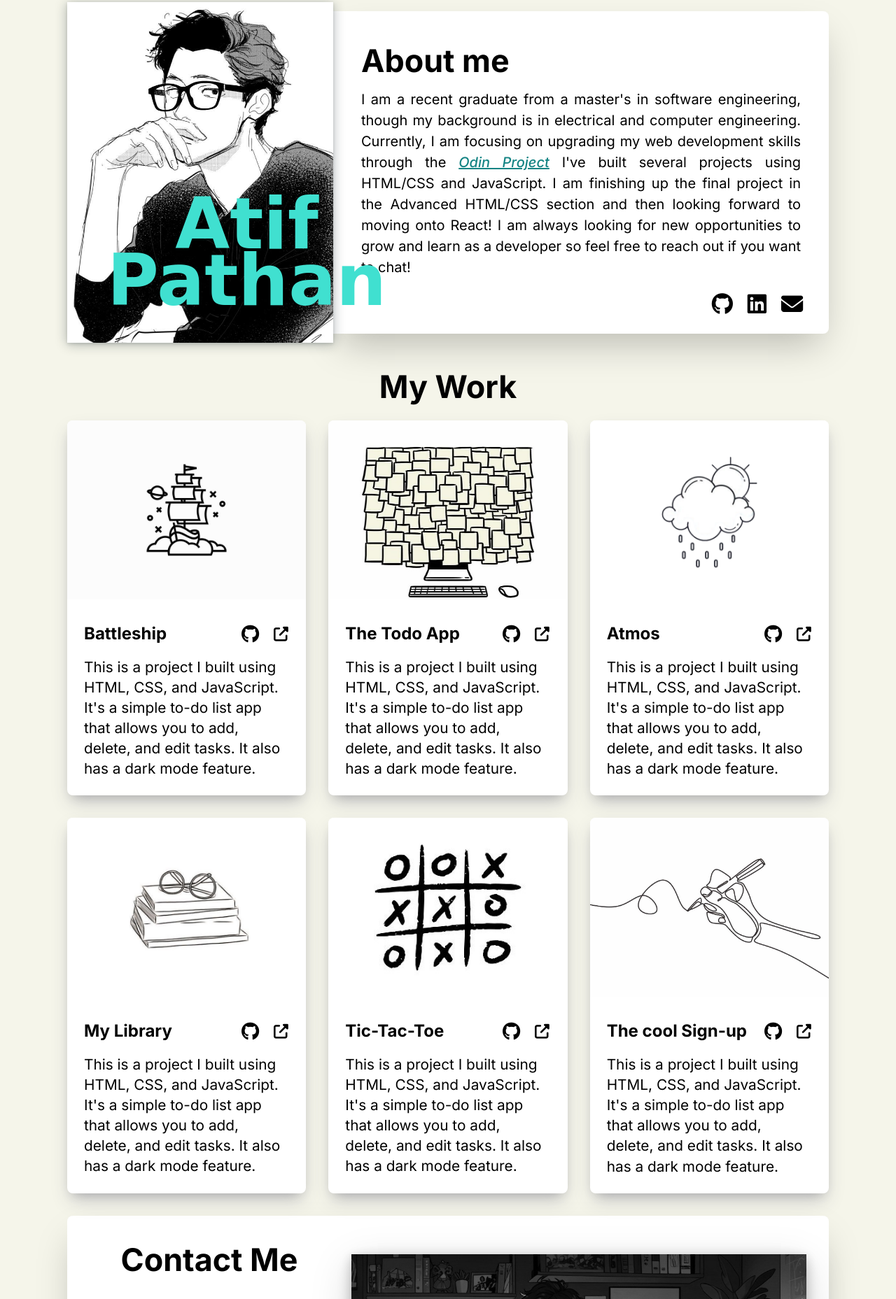
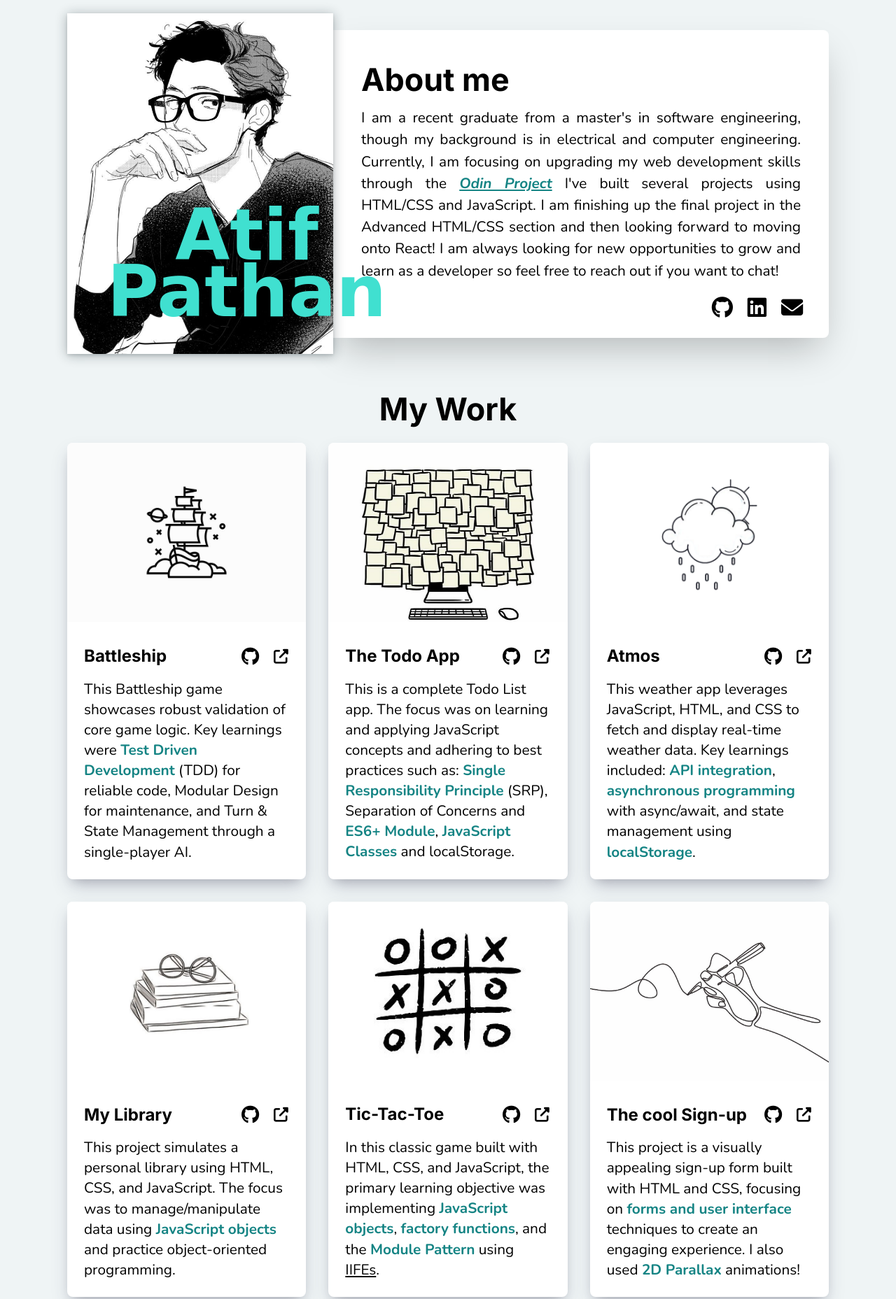
Before and after one commit to Atif-Pathan/homepage, a plain HTML site: page index.html in a window 1280 px wide. Shown: the part 29-1886 px from the top of the page at 70% size. Drawn offline with nearby package versions, Linux system fonts and the light colour scheme; a web font is replaced by a local one.

Commit message:
update UI styles

```diff
--- a/index.html
+++ b/index.html
@@ -109,9 +109,7 @@
             </nav>
           </div>
           <p class="card-content">
-            This is a project I built using HTML, CSS, and JavaScript. It's a
-            simple to-do list app that allows you to add, delete, and edit tasks.
-            It also has a dark mode feature.
+            This Battleship game showcases robust validation of core game logic. Key learnings were <strong>Test Driven Development</strong> (TDD) for reliable code, Modular Design for maintenance, and Turn & State Management through a single-player AI.
           </p>
         </article>
         <article class="project-card">
@@ -147,9 +145,7 @@
             </nav>
           </div>
           <p class="card-content">
-            This is a project I built using HTML, CSS, and JavaScript. It's a
-            simple to-do list app that allows you to add, delete, and edit tasks.
-            It also has a dark mode feature.
+            This is a complete Todo List app. The focus was on learning and applying JavaScript concepts and adhering to best practices such as: <strong>Single Responsibility Principle</strong> (SRP), Separation of Concerns and <strong>ES6+ Module</strong>, <strong>JavaScript Classes</strong> and localStorage.
           </p>
         </article>
         <article class="project-card">
@@ -185,9 +181,7 @@
             </nav>
           </div>
           <p class="card-content">
-            This is a project I built using HTML, CSS, and JavaScript. It's a
-            simple to-do list app that allows you to add, delete, and edit tasks.
-            It also has a dark mode feature.
+            This weather app leverages JavaScript, HTML, and CSS to fetch and display real-time weather data. Key learnings included: <strong>API integration</strong>, <strong>asynchronous programming</strong> with async/await, and state management using <strong>localStorage</strong>.
           </p>
         </article>
         <article class="project-card">
@@ -223,9 +217,7 @@
             </nav>
           </div>
           <p class="card-content">
-            This is a project I built using HTML, CSS, and JavaScript. It's a
-            simple to-do list app that allows you to add, delete, and edit tasks.
-            It also has a dark mode feature.
+            This project simulates a personal library using HTML, CSS, and JavaScript. The focus was to manage/manipulate data using <strong>JavaScript objects</strong> and practice object-oriented programming.
           </p>
         </article>
         <article class="project-card">
@@ -261,9 +253,7 @@
             </nav>
           </div>
           <p class="card-content">
-            This is a project I built using HTML, CSS, and JavaScript. It's a
-            simple to-do list app that allows you to add, delete, and edit tasks.
-            It also has a dark mode feature.
+            In this classic game built with HTML, CSS, and JavaScript, the primary learning objective was implementing <strong>JavaScript objects</strong>, <strong>factory functions</strong>, and the <strong>Module Pattern</strong> using <u>IIFEs</u>.
           </p>
         </article>
         <article class="project-card">
@@ -299,9 +289,7 @@
             </nav>
           </div>
           <p class="card-content">
-            This is a project I built using HTML, CSS, and JavaScript. It's a
-            simple to-do list app that allows you to add, delete, and edit tasks.
-            It also has a dark mode feature.
+            This project is a visually appealing sign-up form built with HTML and CSS, focusing on <strong>forms and user interface</strong> techniques to create an engaging experience. I also used <strong>2D Parallax</strong> animations!
           </p>
         </article>
       </div>
--- a/main.js
+++ b/main.js
@@ -27,8 +27,8 @@ document.addEventListener('DOMContentLoaded', function() {
         // Calculate rotation (values between -25 and 25 degrees)
         // Use requestAnimationFrame for smoother performance
         requestAnimationFrame(() => {
-            const rotateY = (mouseX / (rect.width / 2)) * 12;
-            const rotateX = (mouseY / (rect.height / 2)) * -12;
+            const rotateY = (mouseX / (rect.width / 2)) * 15;
+            const rotateX = (mouseY / (rect.height / 2)) * -15;
 
             // Apply the rotation with CSS variables
             card.style.setProperty('--rotateX', `${rotateX}deg`);
--- a/styles.css
+++ b/styles.css
@@ -1,5 +1,4 @@
-
-@import url('https://fonts.googleapis.com/css2?family=Anton&family=Fuggles&family=Inter:ital,opsz,wght@0,14..32,100..900;1,14..32,100..900&display=swap');
+@import url('https://fonts.googleapis.com/css2?family=Anton&family=Fuggles&family=Inter:ital,opsz,wght@0,14..32,100..900;1,14..32,100..900&family=Nunito:ital,wght@0,200..1000;1,200..1000&display=swap');
 /*
     1. Use a more-intuitive box-sizing model.
 */
@@ -32,7 +31,7 @@ body {
   font-family: "Inter", sans-serif;
   min-width: 200px;
   overflow-y: auto;
-  background-color: rgb(245, 245, 234);
+  background-color: #eff4f5;
   display: flex;
   flex-direction: column;
   align-items: center;
@@ -107,7 +106,7 @@ li {
 header {
     display: flex;
     flex-direction: column;
-    margin: 2rem;
+    margin: 3rem 2rem;
     align-items: center;
     gap: 1rem;
 }
@@ -120,11 +119,11 @@ main, footer {
 }
 
 main {
-    margin: 0 2rem 2rem 2rem;
+    margin: 0 2rem 3rem 2rem;
 }
 
 footer {
-    margin: 0 2rem;
+    margin: 0 3rem;
 }
 
 header, main, footer {
@@ -189,6 +188,7 @@ header, main, footer {
 .about-me {
     text-align: center;
     padding-bottom: 1rem;
+    font-size: 1.1rem;
 }
 
 .links {
@@ -218,6 +218,19 @@ a {
     text-decoration: underline;
     font-weight: 500;
     font-style: italic;
+}
+
+.about-me > a {
+    font-weight: 700;
+}
+
+strong {
+    color: rgb(21, 132, 132);
+    font-weight: 500;
+}
+
+.card-content > strong {
+    font-weight: 700;
 }
 
 /* Base card styling without 3D transforms */
@@ -260,7 +273,7 @@ a {
     /* Enhanced shadow on hover */
     .project-card:hover::before {
         opacity: 0.25; /* Stronger shadow on hover */
-        background: linear-gradient(135deg, rgb(0, 150, 150), rgb(1, 88, 88)); /* Teal/turquoise tint */
+        background: linear-gradient(135deg, rgb(0, 99, 99), rgb(0, 66, 66)); /* Teal/turquoise tint */
         filter: blur(2rem); /* Slightly larger blur for more dramatic effect */
         transform: translateZ(-120px); /* Move shadow slightly further away */
     }
@@ -306,7 +319,9 @@ a {
 }
 
 .card-content {
-    font-size: 1rem;
+    font-family: "Nunito", sans-serif;
+    font-weight: 300;
+    font-size: 1.1rem;
     padding: 0 1rem 1rem 1rem;
 }
 
@@ -314,7 +329,7 @@ a {
     display: flex;
     flex-direction: column;
     align-items: center;
-    gap: 1rem;
+    gap: 1.5rem;
 }
 
 .contact-wrapper {
@@ -327,7 +342,9 @@ a {
 
 .call-action {
     text-align: center;
-    /* max-width: 300px; */
+    font-family: 'Nunito', sans-serif;
+    font-weight: 300;
+    font-size: 1.1rem;
 }
 
 address {
@@ -418,11 +435,13 @@ address {
         box-shadow: rgba(0, 0, 0, 0.25) 0px 25px 50px -12px;
     }
     .about-me {
+        font-family: 'Nunito', sans-serif;
+        font-weight: 300;
         margin-top: 0.5rem;
         text-align: justify;
         text-wrap: wrap;
         line-height: 1.5;
-        font-size: 1.1rem;
+        font-size: 1.2rem;
         padding-bottom: 0;
     }
     .my-image {
@@ -526,7 +545,7 @@ address {
         text-align: justify;
         text-wrap: wrap;
         line-height: 1.5;
-        font-size: 1.05rem;
+        font-size: 1.1rem;
         padding-bottom: 0;
     }
     #contact {
@@ -543,7 +562,7 @@ address {
         bottom: 2rem
     }
     .about-me {
-        font-size: 1.25rem;
+        font-size: 1.3rem;
     }
     .my-name {
         font-size: 6.3rem;
@@ -599,7 +618,7 @@ address {
         font-size: 1.6rem;
     }
     .card-content, .call-action, address, .dummy-address {
-        font-size: 1.5rem;
+        font-size: 1.4rem;
     }
     .contact-wrapper {
         gap: 1.6rem;
```
